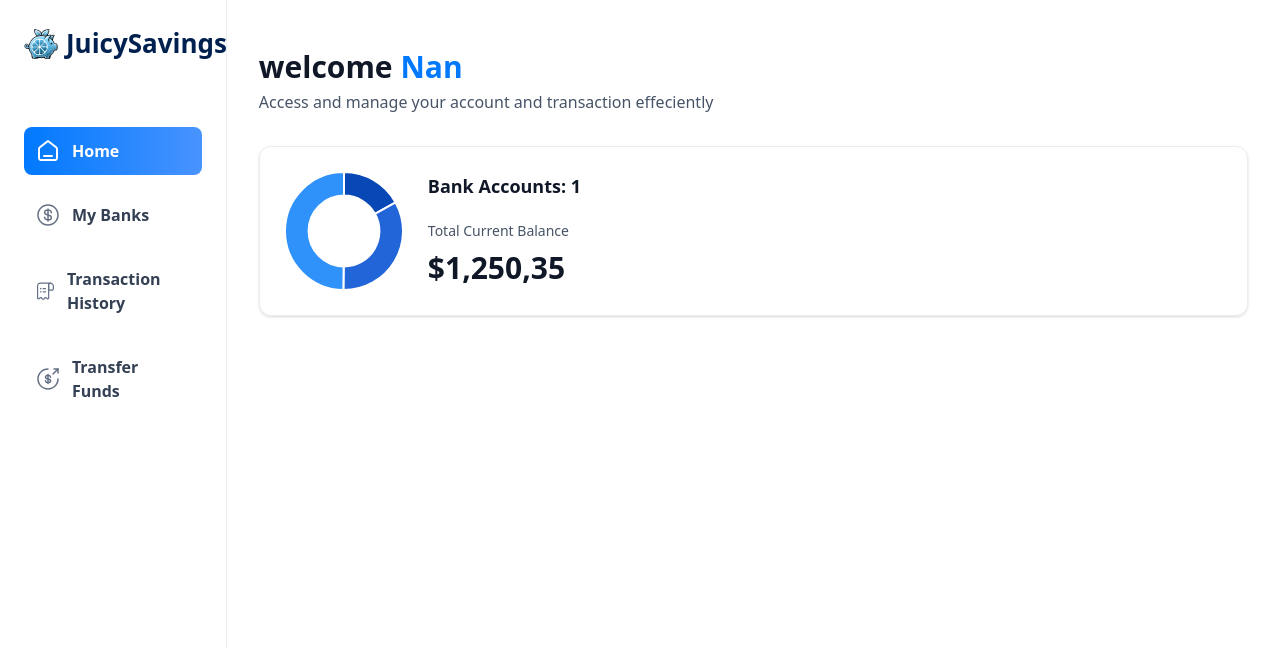
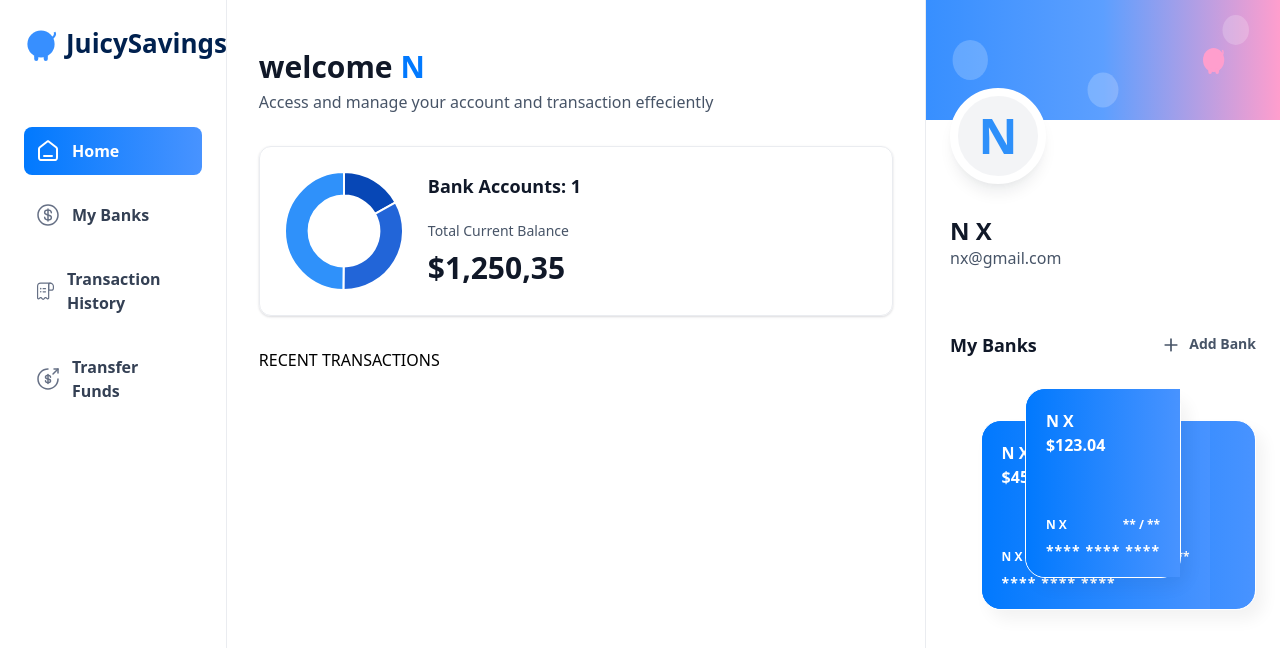
Before and after one commit to nxu22/BankingAppPlatform, a Next.js app: page / in a window 1280 px wide. Shown: the top 648 px of the page. Built offline with nearby package versions, Linux system fonts and the light colour scheme.

Commit message:
added bank card component

```diff
--- a/app/(root)/page.tsx
+++ b/app/(root)/page.tsx
@@ -1,14 +1,12 @@
 import React from "react";
 import HeaderBox from '@/components/HeaderBox'
 import TotalBalanceBox from "@/components/TotalBalanceBox";
+import RightSidebar from "@/components/RightSidebar";
 
 const Home = () => {
-  const loggedIn = { firstName: 'Nan' };
+  const loggedIn = { firstName: 'N', lastName:'X', email:'nx@gmail.com'};
 
-  const accounts = [
-    { name: 'Checking', currentBalance: 750.35 },
-    { name: 'Savings', currentBalance: 500.00 }
-  ];
+
 
   return (
     <section className="home">
@@ -20,17 +18,22 @@
         user={loggedIn?.firstName || 'Guest' }
         subtext="Access and manage your account and transaction effeciently"
         />
-
      <TotalBalanceBox
        accounts={[]}
        totalBanks={1}
        totalCurrentBalance={1250.35}
        />
+     </header>
+
+     RECENT TRANSACTIONS
+     </div>
 
 
-
-     </header>
-     </div>
+     <RightSidebar
+      user={loggedIn}
+      transactions={[]}
+      banks={[{ currentBalance: 123.04 },{ currentBalance: 456.09 }]}
+      />
   </section>
  )
 
--- /dev/null
+++ b/components/BankCard.tsx
@@ -0,0 +1,41 @@
+import { formatAmount } from '@/lib/utils';
+import Link from 'next/link';
+import React from 'react'
+
+const BankCard = ({ account, userName, showBalance = true }: CreditCardProps) => {
+    return (
+      <div className="flex flex-col">
+        <Link href="/" className="bank-card">
+          <div className="bank-card_content">
+            <div>
+            <h1 className="text-16 font-semibold text-white">
+             {account.name || userName}
+           </h1>
+           <p className="font-ibm-plex-serif font-black text-white">
+             {formatAmount(account.currentBalance)}
+           </p>
+            </div>
+
+            <article className="flex flex-col gap-2">
+  <div className="flex justify-between">
+    <h1 className="text-12 font-semibold text-white">
+      {userName}
+    </h1>
+    <h2 className="text-12 font-semibold text-white">
+      ** / **
+    </h2>
+  </div>
+  <p className="text-14 font-semibold tracking-[1.1px] text-white">
+    **** **** ****
+  </p>
+</article>
+
+
+          </div>
+        </Link>
+      </div>
+    );
+  };
+
+
+export default BankCard
--- /dev/null
+++ b/components/RightSidebar.tsx
@@ -0,0 +1,66 @@
+import Link from 'next/link'
+import React from 'react'
+import Image from "next/image";
+import BankCard from './BankCard';
+
+const RightSidebar = ({user, transactions, banks }:RightSidebarProps) => {
+  return (
+    <aside className="right-sidebar">
+    <section className="flex flex-col pb-8">
+      <div className="profile-banner" />
+      <div className="profile">
+      <div className="profile-img">
+          <span className="text-5xl font-bold text-blue-500">{user.firstName[0]}</span>
+        </div>
+        <div className="profile-details">
+          <h1 className='profile-name'>
+            {user.firstName} {user.lastName}
+          </h1>
+          <p className="profile-email">
+            {user.email}
+          </p>
+        </div>
+      </div>
+    </section>
+
+    <section className="banks">
+ <div className="flex w-full justify-between">
+   <h2 className="header-2">My Banks</h2>
+   <Link href="/" className="flex gap-2">
+     <Image
+       src="/icons/plus.svg"
+       width={20}
+       height={20}
+       alt="plus"
+     />
+     <h2 className="text-14 font-semibold text-gray-600">
+ Add Bank
+</h2>
+   </Link>
+ </div>
+
+ <div className="relative flex flex-1 flex-col items-center justify-center gap-5">
+ <div className='relative z-10'>
+  <BankCard
+    key={banks[0].$id}
+    account={banks[0]}
+    userName={`${user.firstName} ${user.lastName}`}
+    showBalance={false}
+  />
+</div>
+  <div className="absolute right-0 top-8 z-0 w-[90%]">
+   <BankCard
+   key={banks[1].$id}
+   account={banks[1]}
+   userName={`${user.firstName} ${user.lastName}`}
+   showBalance={false}
+   />
+  </div>
+</div>
+
+</section>
+    </aside>
+  )
+}
+
+export default RightSidebar
```
Also changed, not shown: public/icons/gradient-mesh.svg, public/icons/logo.svg.
